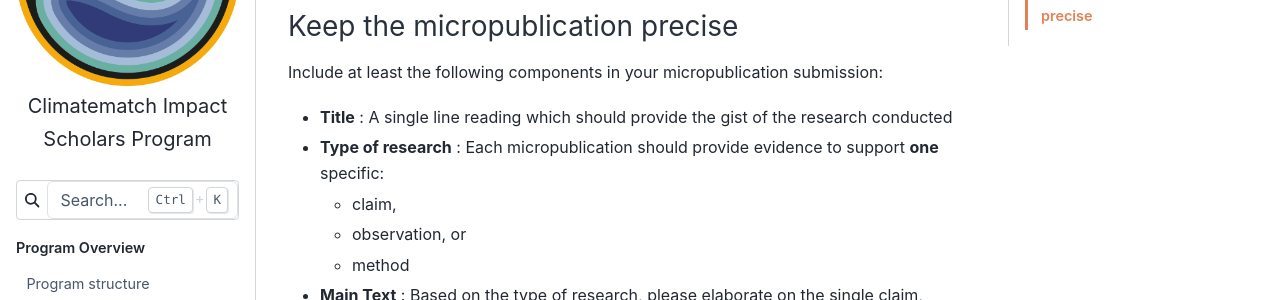
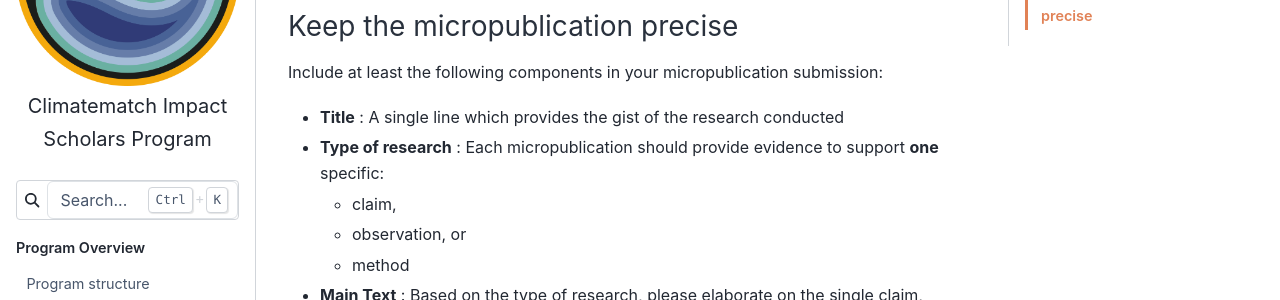
Before and after one commit to neuromatch/impact-scholars, a Jupyter Book: the page built from output-guidelines/micropublications.md, in a window 1280 px wide and 900 px high, scrolled down 1410 px. Shown: the part 153-453 px from the top of the window. Built offline with Jupyter Book 1.0.4 settings and Sphinx 7.4.7 and the Sphinx Book theme 1.1.4, drawn with Linux system fonts in a browser that asks for light colours.

Commit message:
minor edit to title in micropublications.md

```diff
--- a/output-guidelines/micropublications.md
+++ b/output-guidelines/micropublications.md
@@ -29,7 +29,7 @@ For inspiration, checkout some of the following resources:
 
 ### Keep the micropublication precise
 Include at least the following components in your micropublication submission:
-- **Title** : A single line reading which should provide the gist of the research conducted
+- **Title** : A single line which provides the gist of the research conducted
 
 - **Type of research** : Each micropublication should provide evidence to support **one** specific:
   - claim,
```
